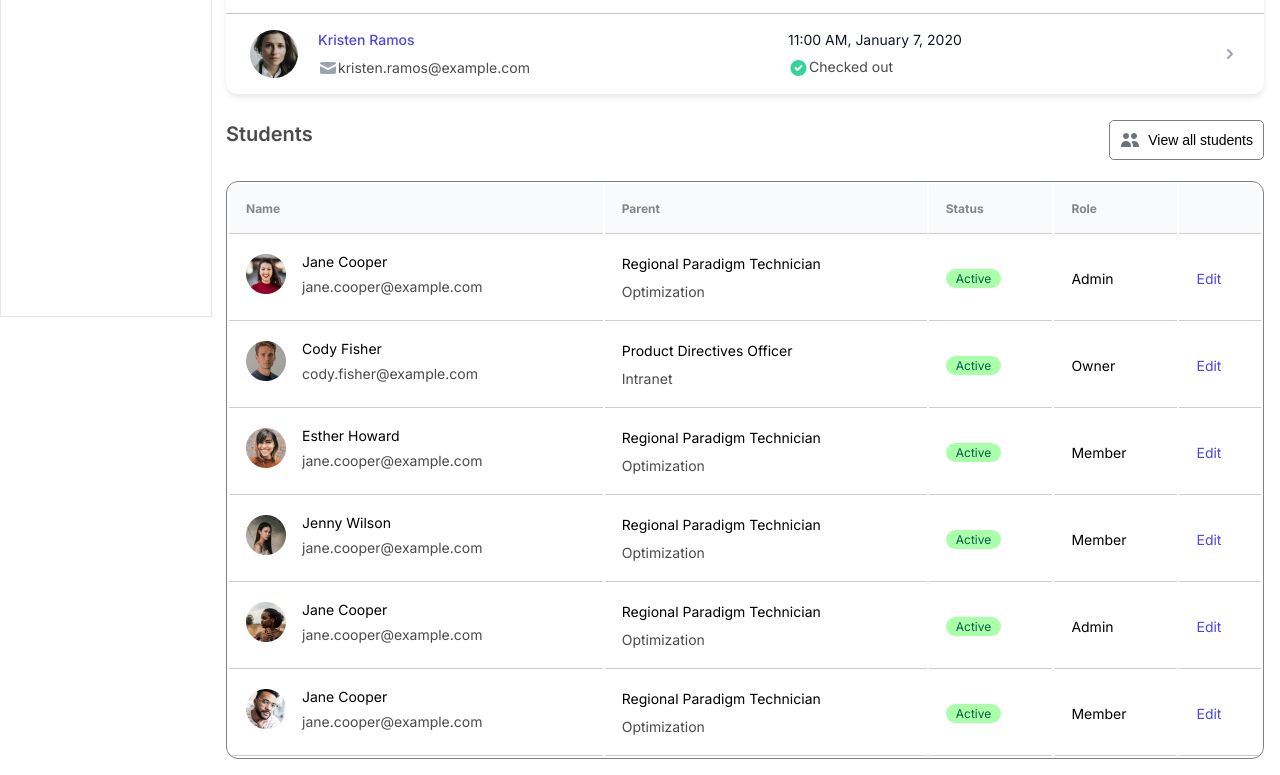
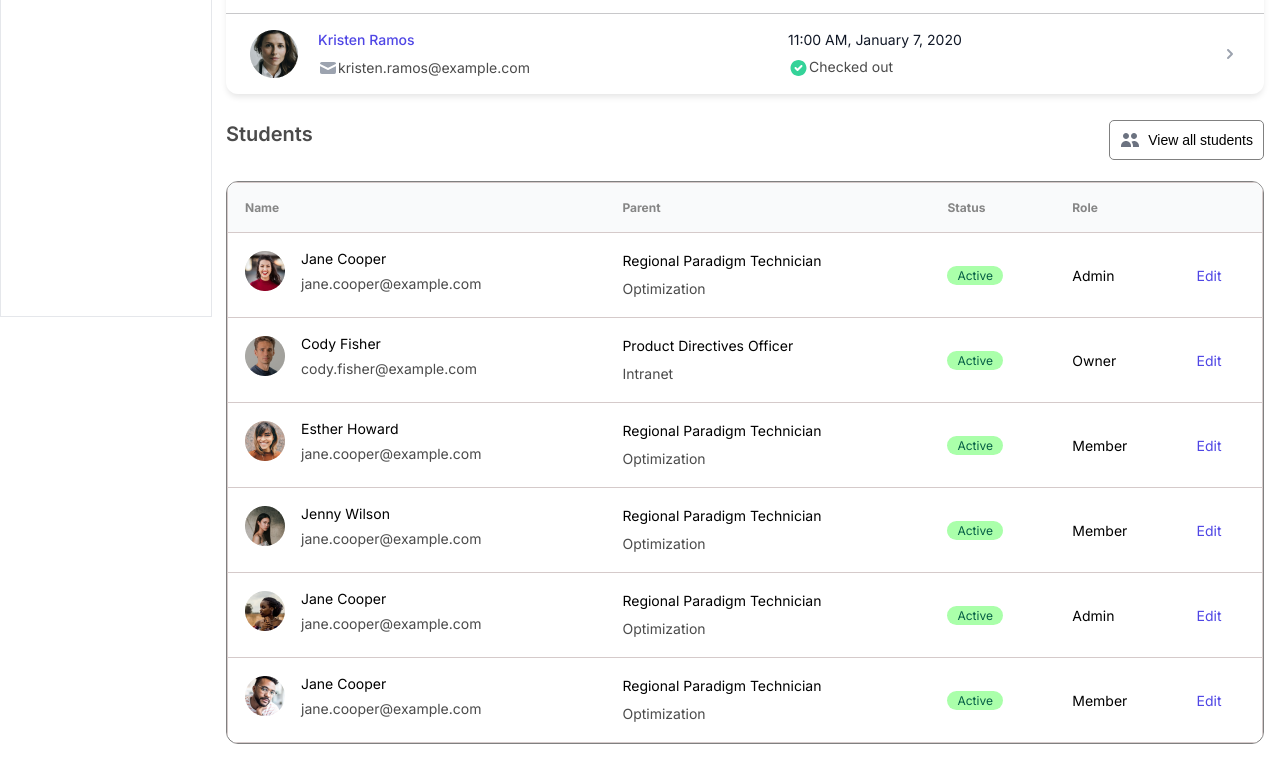
Before and after one commit to JaloldinImirkhanov/imtihon, a plain HTML site: page index.html in a window 1280 px wide. Shown: the part 483-1258 px from the top of the page. Drawn offline with Linux system fonts and the light colour scheme.

Commit message:
oztgarish

```diff
--- a/index.html
+++ b/index.html
@@ -422,7 +422,7 @@
                         </td>
                     </tr>
 
-                    <tr>
+                    <tr class="tr">
                         <td>
                             <div class="umer">
                                 <img src="/img2/p5.png" alt="logo">
--- a/style.css
+++ b/style.css
@@ -221,9 +221,6 @@ a {
   margin-left: -23px;
 }
 
-.minister {
-}
-
 .button {
   display: flex;
   justify-content: center;
@@ -411,7 +408,9 @@ td {
   padding: 17px;
   font-size: 12px;
 }
-
+.tr {
+  border-bottom: none;
+}
 .umer {
   display: flex;
   align-items: center;
@@ -420,6 +419,7 @@ td {
 }
 table {
   width: 100%;
+  border-collapse: collapse;
 }
 tr {
   border: 0.2px solid rgb(213, 202, 202);
```
